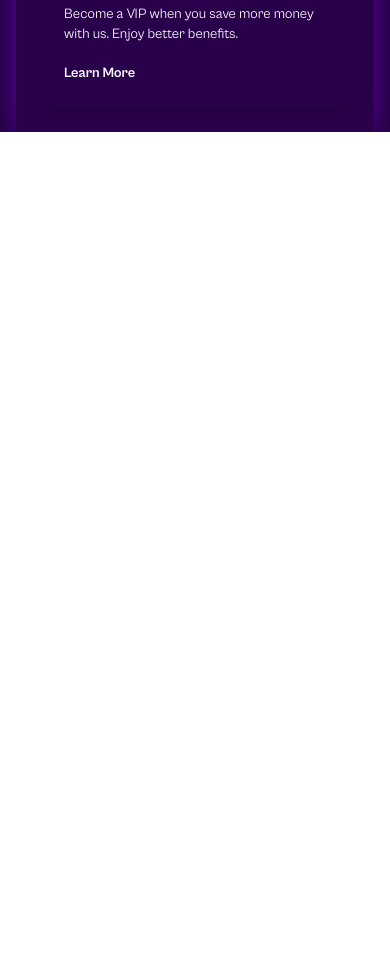
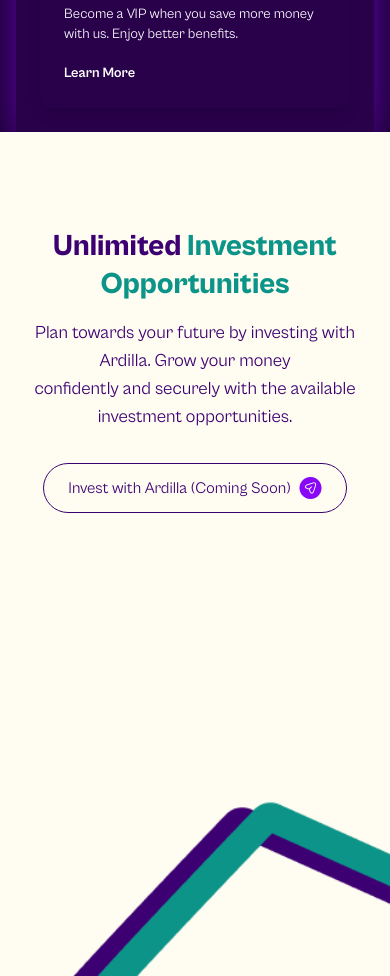
Before and after one commit to chukkydave/ardilla, a React (Vite) app: page / in a window 390 px wide. Shown: the part 2760-3736 px from the top of the page. Before the commit the page ends 2892 px from the top, so only its background shows below. Built offline with nearby package versions, Linux system fonts and the light colour scheme.

Commit message:
add responsive invest section

```diff
--- a/src/App.jsx
+++ b/src/App.jsx
@@ -3,6 +3,7 @@
 import Hero from './components/Hero';
 import Expect from "./components/Expect"
 import Features from './components/Features';
+import Invest from './components/Invest';
 
 const App = () => {
   return (
@@ -11,6 +12,7 @@
       <Hero />
       <Expect />
       <Features />
+      <Invest />
     </div>
   );
 };
--- /dev/null
+++ b/src/components/Invest/index.jsx
@@ -0,0 +1,23 @@
+import React from 'react';
+import backgroundImage from '../../assets/images/arrow-bg.png';
+import send from '../../assets/images/purple-send.png';
+
+export default function Invest() {
+    return (
+        <section className="relative lg:px-32 md:px-16 px-8 bg-cover bg-center min-h-screen" style={{ backgroundImage: `url(${backgroundImage})` }}>
+            <div className="max-w-6xl mx-auto pt-24 text-center lg:text-left">
+                <h1 className="text-3xl md:text-4xl lg:text-6xl font-extrabold text-[#3D0072] leading-tight">
+                    Unlimited <span className="text-[#0D9488]">Investment</span> <br /> <span className="text-[#0D9488]">Opportunities</span>
+                </h1>
+                <p className="text-lg md:text-xl lg:text-2xl text-[#3D0072] mt-4 leading-thin">
+                    Plan towards your future by investing with Ardilla. Grow your money <br />
+                    confidently and securely with the available investment opportunities.
+                </p>
+                <button className="mt-8 inline-flex items-center bg-transparent border border-[#3D0072] text-[#3D0072] py-3 px-6 rounded-full hover:bg-[#e8e8e8] transition">
+                    Invest with Ardilla (Coming Soon)
+                    <img alt="arrow-right" src={send} className="inline-block ml-2" />
+                </button>
+            </div>
+        </section>
+    );
+}
```
Also changed, not shown: src/assets/images/arrow-bg.png (added), src/assets/images/purple-send.png (added).
